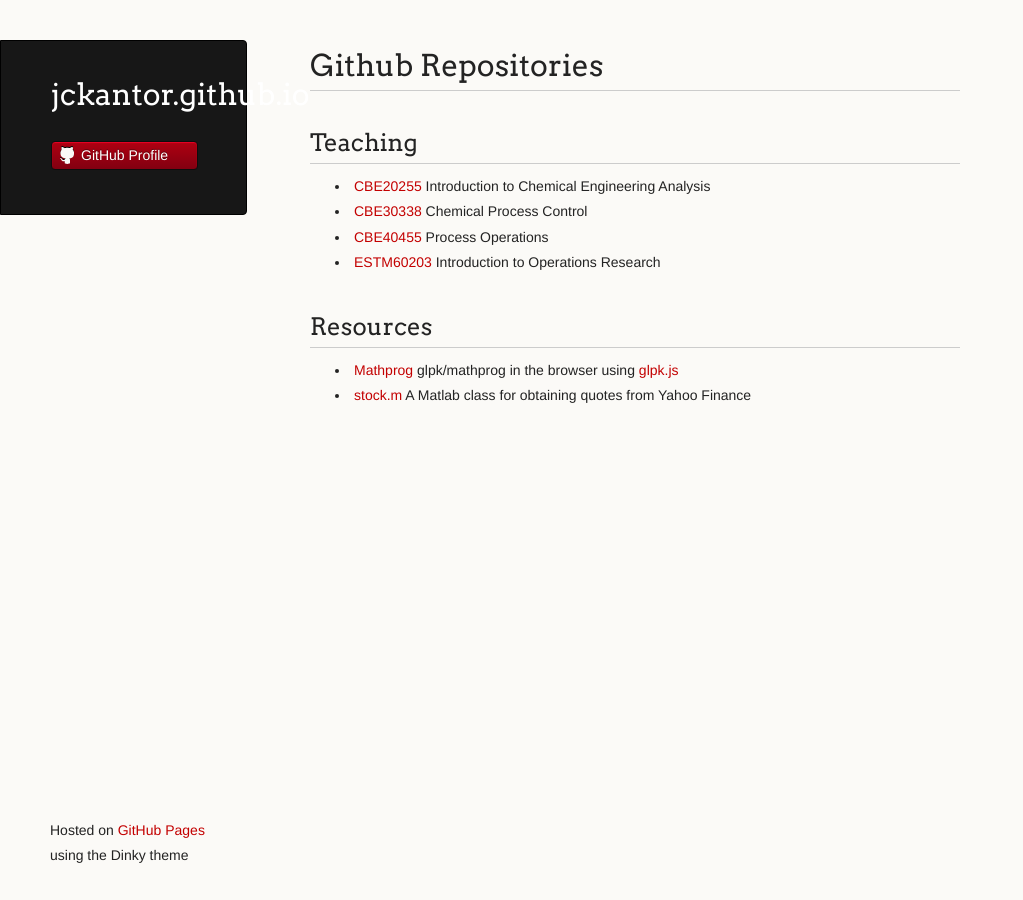
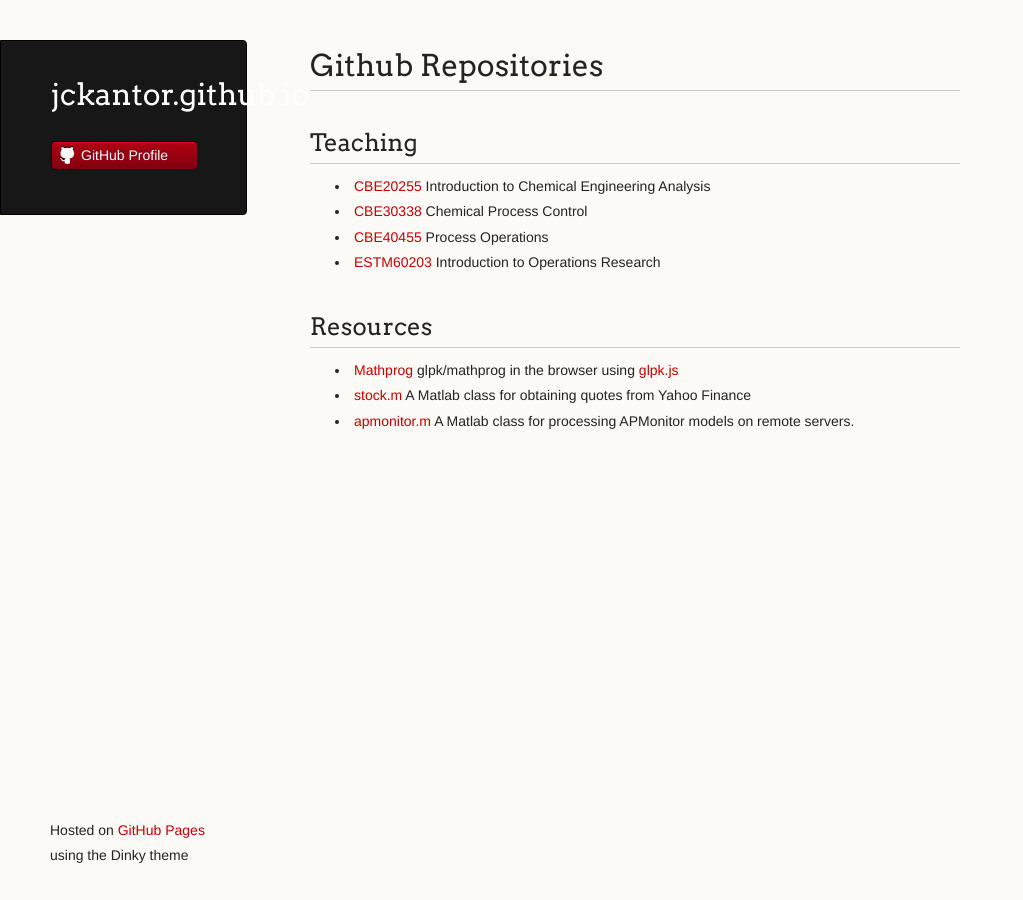
Before and after one commit to jckantor/jckantor.github.io, a Jekyll site: the page index.html, which Jekyll copies as it is, in a window 1280 px wide. Shown: the whole page, without its empty margins (0-1023 px from the left). Built offline with Jekyll 4.4.1, drawn with Linux system fonts in a browser that asks for light colours; Markdown is read by kramdown in place of the engine named in the settings.

Commit message:
Replace master branch with page content via GitHub

```diff
--- a/index.html
+++ b/index.html
@@ -51,6 +51,8 @@
 </li>
 <li>
 <a href="https://gist.github.com/jckantor/9355655">stock.m</a> A Matlab class for obtaining quotes from Yahoo Finance</li>
+<li>
+<a href="https://gist.github.com/jckantor/b1678f34c8fd0347e77b">apmonitor.m</a> A Matlab class for processing APMonitor models on remote servers.</li>
 </ul>
       </section>
       <footer>
--- a/params.json
+++ b/params.json
@@ -1 +1 @@
-{"name":"jckantor.github.io","tagline":"","body":"Github Repositories\r\n======================\r\n\r\n## Teaching\r\n\r\n* [CBE20255](http://jckantor.github.io/CBE20255) Introduction to Chemical Engineering Analysis\r\n* [CBE30338](http://jckantor.github.io/CBE30338) Chemical Process Control\r\n* [CBE40455](http://jckantor.github.io/CBE40455) Process Operations\r\n* [ESTM60203](http://jckantor.github.io/ESTM60203) Introduction to Operations Research\r\n\r\n## Resources\r\n\r\n* [Mathprog](http://www3.nd.edu/~jeff/mathprog/) glpk/mathprog in the browser using [glpk.js](http://hgourvest.github.io/glpk.js/)\r\n* [stock.m](https://gist.github.com/jckantor/9355655) A Matlab class for obtaining quotes from Yahoo Finance\r\n","google":"UA-48089809-5","note":"Don't delete this file! It's used internally to help with page regeneration."}
+{"name":"jckantor.github.io","tagline":"","body":"Github Repositories\r\n======================\r\n\r\n## Teaching\r\n\r\n* [CBE20255](http://jckantor.github.io/CBE20255) Introduction to Chemical Engineering Analysis\r\n* [CBE30338](http://jckantor.github.io/CBE30338) Chemical Process Control\r\n* [CBE40455](http://jckantor.github.io/CBE40455) Process Operations\r\n* [ESTM60203](http://jckantor.github.io/ESTM60203) Introduction to Operations Research\r\n\r\n## Resources\r\n\r\n* [Mathprog](http://www3.nd.edu/~jeff/mathprog/) glpk/mathprog in the browser using [glpk.js](http://hgourvest.github.io/glpk.js/)\r\n* [stock.m](https://gist.github.com/jckantor/9355655) A Matlab class for obtaining quotes from Yahoo Finance\r\n* [apmonitor.m](https://gist.github.com/jckantor/b1678f34c8fd0347e77b) A Matlab class for processing APMonitor models on remote servers.\r\n","google":"UA-48089809-5","note":"Don't delete this file! It's used internally to help with page regeneration."}
```
